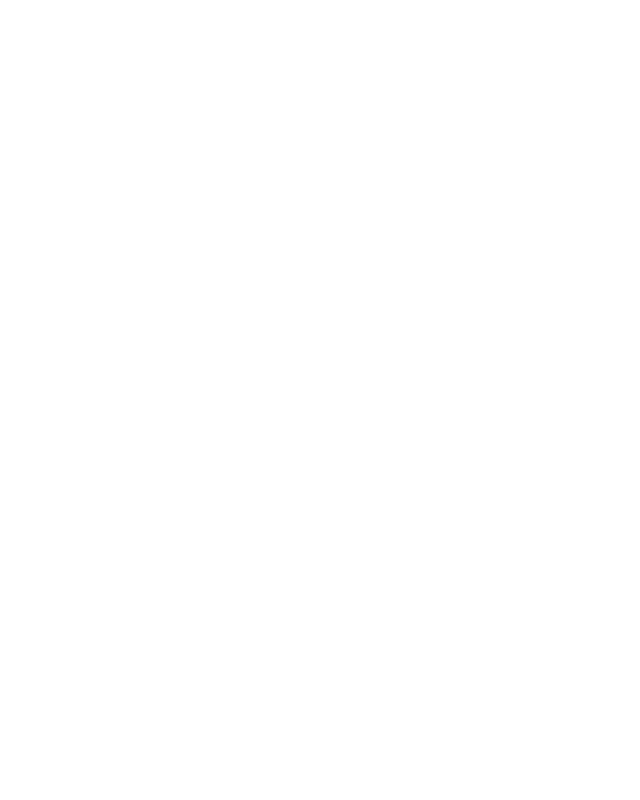
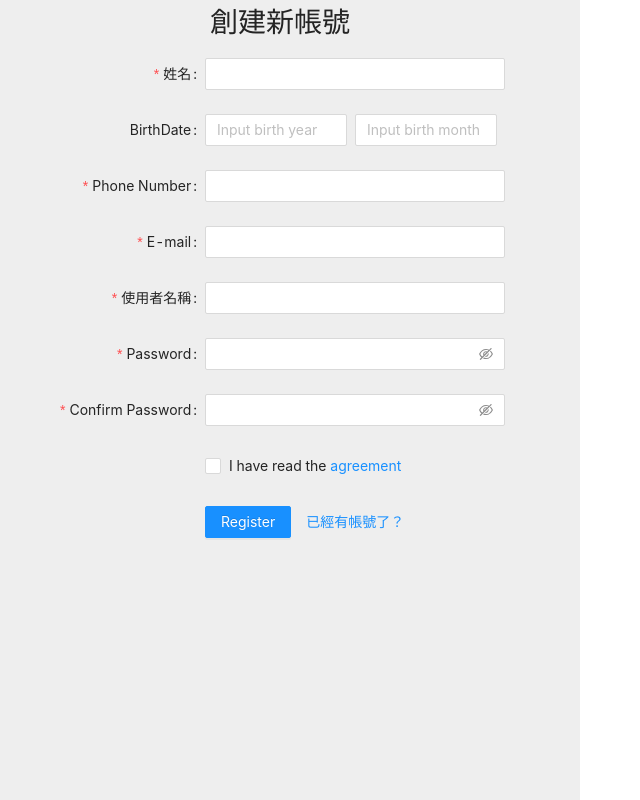
Before and after one commit to Brian-Konr/Camping-Helper, a React (Create React App) app in the folder frontend/: page /signup in a window 1280 px wide. Before the commit this address had no page. Shown: the whole page, without its empty margins (20-660 px from the left). Built offline with nearby package versions, Linux system fonts and the light colour scheme.

Commit message:
signup page

```diff
--- a/frontend/src/App.js
+++ b/frontend/src/App.js
@@ -1,5 +1,6 @@
 import React from 'react';
 import Login from "./containers/Login";
+import SignUp from './containers/SignUp';
 import { BrowserRouter as Router, Routes, Route } from "react-router-dom";
 
 const App = () => {
@@ -9,6 +10,7 @@
         <Routes>
           <Route exact path="/" element = {<h1>Hello</h1>} />
           <Route exact path="/login" element={<Login />} />
+          <Route exact path="/signup" element={<SignUp />} />
         </Routes>
       </Router>
     </div>
--- /dev/null
+++ b/frontend/src/containers/SignUp.js
@@ -0,0 +1,193 @@
+import React, { useState } from 'react';
+import { Form, Input, Select, Checkbox, Button } from 'antd';
+import '../css/signup.css'
+
+const { Option } = Select;
+const formItemLayout = {
+  labelCol: {
+    xs: {
+      span: 24,
+    },
+    sm: {
+      span: 8,
+    },
+  },
+  wrapperCol: {
+    xs: {
+      span: 24,
+    },
+    sm: {
+      span: 16,
+    },
+  },
+};
+const tailFormItemLayout = {
+  wrapperCol: {
+    xs: {
+      span: 24,
+      offset: 0,
+    },
+    sm: {
+      span: 16,
+      offset: 8,
+    },
+  },
+};
+
+const RegistrationForm = () => {
+  const [form] = Form.useForm();
+
+  const onFinish = (values) => {
+    console.log('Received values of form: ', values);
+  };
+
+  const [autoCompleteResult, setAutoCompleteResult] = useState([]);
+
+  return (
+      <div className='wrapper'>
+        <h1>創建新帳號</h1>
+        <Form
+            {...formItemLayout}
+            form={form}
+            className='signup-form'
+            name="register"
+            onFinish={onFinish}
+            initialValues={{}}
+            scrollToFirstError
+            >
+            <Form.Item
+                name="name"
+                label="姓名"
+                rules={[
+                {
+                    required: true,
+                    message: 'Please input your name',
+                },
+                ]}
+            >
+                <Input />
+            </Form.Item>
+
+            <Form.Item label="BirthDate" style={{ marginBottom: 0 }}>
+                <Form.Item
+                name="year"
+                rules={[{ required: true }]}
+                style={{ display: 'inline-block', width: 'calc(50% - 8px)' }}
+                >
+                <Input placeholder="Input birth year" />
+                </Form.Item>
+                <Form.Item
+                name="month"
+                rules={[{ required: true }]}
+                style={{ display: 'inline-block', width: 'calc(50% - 8px)', margin: '0 8px' }}
+                >
+                <Input placeholder="Input birth month" />
+                </Form.Item>
+            </Form.Item>
+
+            <Form.Item
+                name="phone"
+                label="Phone Number"
+                rules={[{ required: true, message: 'Please input your phone number!' }]}
+            >
+                <Input style={{ width: '100%' }} />
+            </Form.Item>
+
+
+            <Form.Item
+                name="email"
+                label="E-mail"
+                rules={[
+                {
+                    type: 'email',
+                    message: 'The input is not valid E-mail!',
+                },
+                {
+                    required: true,
+                    message: 'Please input your E-mail!',
+                },
+                ]}
+            >
+                <Input />
+            </Form.Item>
+
+            <Form.Item
+                name="nickname"
+                label="使用者名稱"
+                rules={[
+                {
+                    required: true,
+                    message: 'Please input your nickname!',
+                    whitespace: true,
+                },
+                ]}
+            >
+                <Input />
+            </Form.Item>
+
+            <Form.Item
+                name="password"
+                label="Password"
+                rules={[
+                {
+                    required: true,
+                    message: 'Please input your password!',
+                },
+                ]}
+                hasFeedback
+            >
+                <Input.Password />
+            </Form.Item>
+
+            <Form.Item
+                name="confirm"
+                label="Confirm Password"
+                dependencies={['password']}
+                hasFeedback
+                rules={[
+                {
+                    required: true,
+                    message: 'Please confirm your password!',
+                },
+                ({ getFieldValue }) => ({
+                    validator(_, value) {
+                    if (!value || getFieldValue('password') === value) {
+                        return Promise.resolve();
+                    }
+
+                    return Promise.reject(new Error('The two passwords that you entered do not match!'));
+                    },
+                }),
+                ]}
+            >
+                <Input.Password />
+            </Form.Item>
+
+
+            <Form.Item
+                name="agreement"
+                valuePropName="checked"
+                rules={[
+                {
+                    validator: (_, value) =>
+                    value ? Promise.resolve() : Promise.reject(new Error('Should accept agreement')),
+                },
+                ]}
+                {...tailFormItemLayout}
+            >
+                <Checkbox>
+                I have read the <a href="">agreement</a>
+                </Checkbox>
+            </Form.Item>
+            <Form.Item {...tailFormItemLayout}>
+                <Button type="primary" htmlType="submit">
+                Register
+                </Button>
+                <a style={{"margin-left": "15px"}} href="">已經有帳號了？</a>
+            </Form.Item>
+        </Form>
+      </div>
+  );
+};
+
+export default RegistrationForm;
--- a/frontend/src/css/login.css
+++ b/frontend/src/css/login.css
@@ -1,4 +1,5 @@
 .wrapper {
+    float: right;
     align-items:center;
     justify-content:center;
     width:600px;
--- /dev/null
+++ b/frontend/src/css/signup.css
@@ -0,0 +1,13 @@
+.wrapper {
+    float: left;
+    align-items:center;
+    justify-content:center;
+    width:600px;
+    height:800px;
+    background-color:#eee;
+}
+
+.signup-form {
+    margin: 0 auto;
+    max-width: 450px;
+}
```
